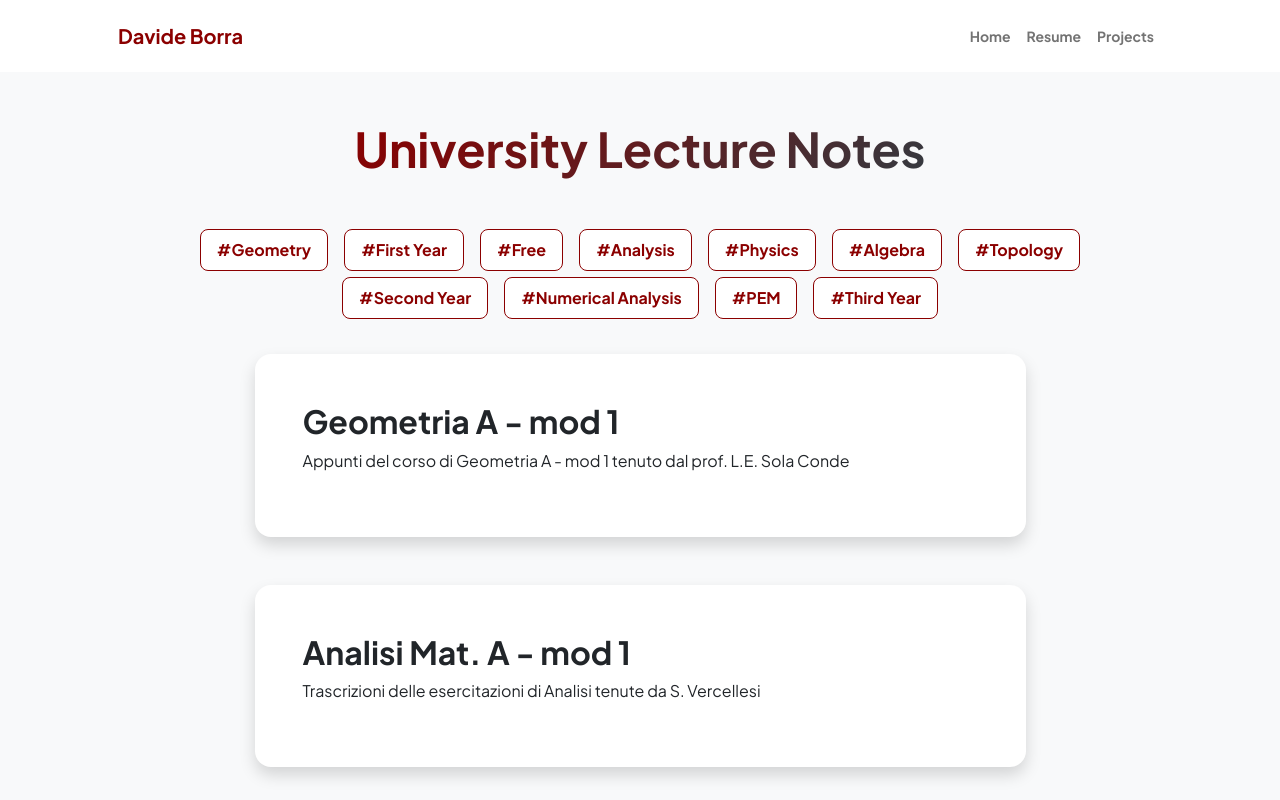
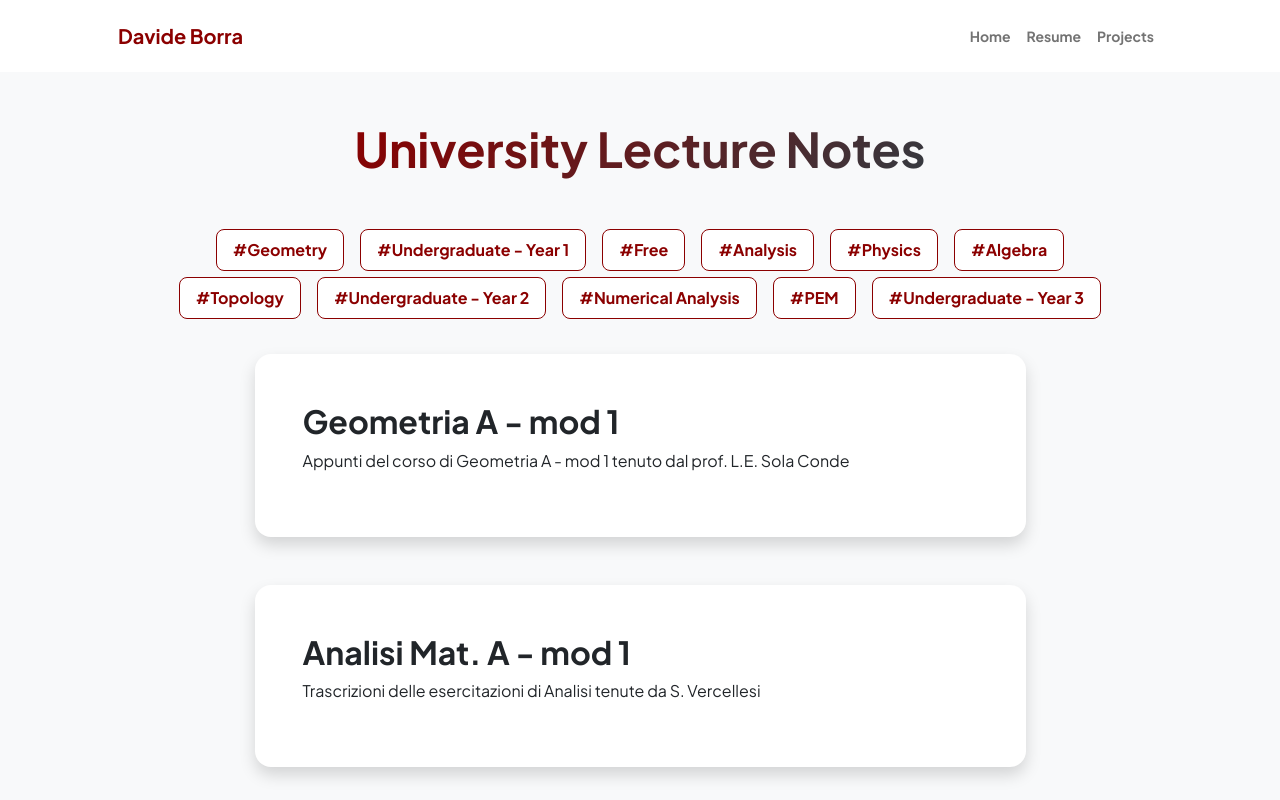
Before and after one commit to davideborra/davideborra.github.io, a website: page projects/uni/index.html in a window 1280 px wide. Shown: the top 800 px of the page. Drawn offline with nearby package versions, Linux system fonts and the light colour scheme.

Commit message:
Mi sono laureato!

```diff
--- a/projects/uni/notes.json
+++ b/projects/uni/notes.json
@@ -7,7 +7,7 @@
         "free": "true",
         "local": "false",
         "lang": "ita",
-        "tags": ["Geometry", "First Year", "Free"]
+        "tags": ["Geometry", "Undergraduate - Year 1", "Free"]
     },
     {
         "title": "Analisi Mat. A - mod 1",
@@ -17,7 +17,7 @@
         "free": "true",
         "local": "false",
         "lang": "ita",
-        "tags": ["Analysis", "First Year", "Free"]
+        "tags": ["Analysis", "Undergraduate - Year 1", "Free"]
     },
     {
         "title": "Fisica gen. 1 - mod 1",
@@ -27,7 +27,7 @@
         "free": "true",
         "local": "true",
         "lang": "ita",
-        "tags": ["Physics", "First Year", "Free"]
+        "tags": ["Physics", "Undergraduate - Year 1", "Free"]
     },
     {
         "title": "Geometria A - mod 2",
@@ -37,7 +37,7 @@
         "free": "true",
         "local": "true",
         "lang": "ita",
-        "tags": ["Geometry", "First Year", "Free"]
+        "tags": ["Geometry", "Undergraduate - Year 1", "Free"]
     },{
         "title": "Algebra A - Provetta",
         "date": "06/06/23",
@@ -46,7 +46,7 @@
         "free": "true",
         "local": "true",
         "lang": "ita",
-        "tags": ["Algebra", "First Year", "Free"]
+        "tags": ["Algebra", "Undergraduate - Year 1", "Free"]
     },
     {
         "title": "Geometria B",
@@ -56,7 +56,7 @@
         "free": "false",
         "local": "true",
         "lang": "ita",
-        "tags": ["Geometry", "Topology", "Analysis", "Second Year"]
+        "tags": ["Geometry", "Topology", "Analysis", "Undergraduate - Year 2"]
     },
     {
         "title": " Analisi Mat. B",
@@ -66,7 +66,7 @@
         "free": "false",
         "local": "true",
         "lang": "ita",
-        "tags": ["Analysis", "Second Year"]
+        "tags": ["Analysis", "Undergraduate - Year 2"]
     },
     {
         "title": "Fondamenti di Fisica Matematica",
@@ -76,7 +76,7 @@
         "free": "false",
         "local": "true",
         "lang": "ita",
-        "tags": ["Physics", "Second Year"]
+        "tags": ["Physics", "Undergraduate - Year 2"]
     },
     {
         "title": "Formulario di Analisi Numerica I",
@@ -86,12 +86,12 @@
         "free": "true",
         "local": "true",
         "lang": "ita",
-        "tags": ["Numerical Analysis", "Second Year", "Free"]
+        "tags": ["Numerical Analysis", "Undergraduate - Year 2", "Free"]
     },
     {
         "title": "The Cayley–Dickson construction",
         "date": "04/12/24",
-        "text": "Project fot the third year of the Excellence Programme in the Bachelor’s Degree in Mathematics.",
+        "text": "Project fot the Third Year of the Excellence Programme in the Bachelor’s Degree in Mathematics.",
         "link": "src/cayley-dickson.pdf",
         "free": "true",
         "local": "true",
@@ -106,7 +106,7 @@
         "free": "false",
         "local": "true",
         "lang": "ita",
-        "tags": ["Algebra", "Third Year"]
+        "tags": ["Algebra", "Undergraduate - Year 3"]
     },
     {
         "title": "Tesi",
@@ -115,7 +115,7 @@
         "link": "src/tesi.pdf",
         "free": "true",
         "local": "true",
-        "lang": "ita",
-        "tags": ["Algebra", "Third Year", "Geometry", "Free"]
+        "lang": "eng",
+        "tags": ["Algebra", "Undergraduate - Year 3", "Geometry", "Free"]
     }
 ]
```
Also changed, not shown: index.html (+3 -3 lines), resume/index.html (+22 -10 lines), assets/profile.jpeg (added), 3 other files.
